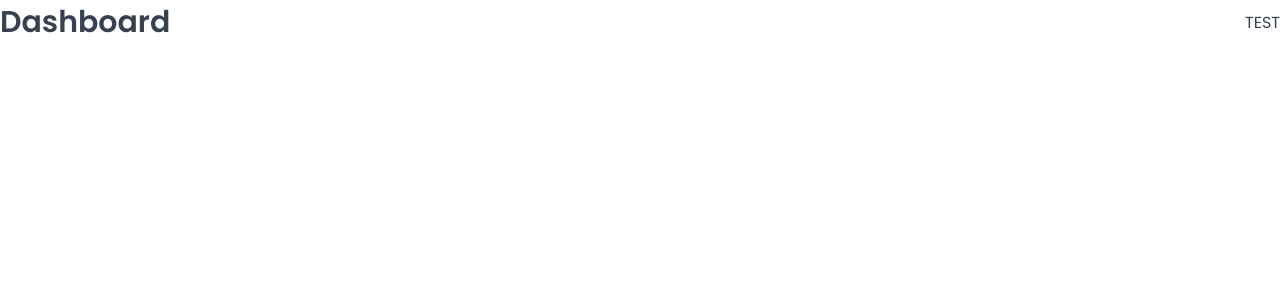
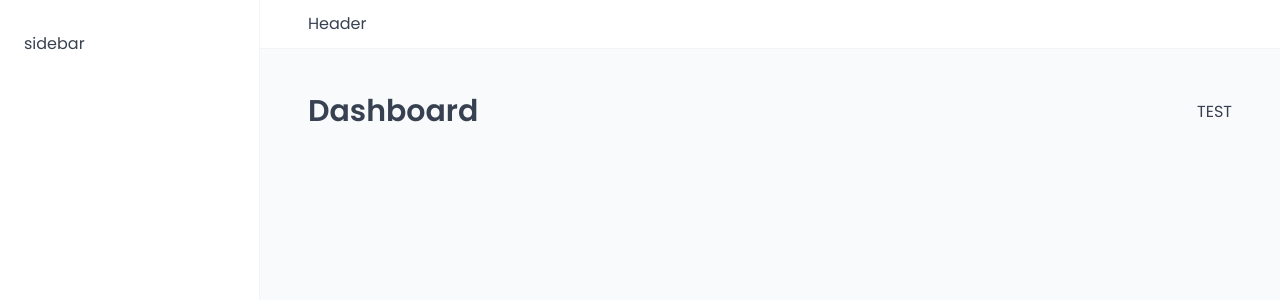
Before and after one commit to RodrigoSierraV/the_wild_oasis, a React (Vite) app: page /dashboard in a window 1280 px wide. Shown: the top 300 px of the page. Built offline with nearby package versions, Linux system fonts and the light colour scheme; a web font is replaced by a local one.

Commit message:
Build App layout

```diff
--- a/src/App.jsx
+++ b/src/App.jsx
@@ -9,6 +9,7 @@
 import Account from "./pages/Account"
 import Login from "./pages/Login"
 import PageNotFound from "./pages/PageNotFound"
+import AppLayout from "./ui/AppLayout";
 
 function App() {
   return (
@@ -16,6 +17,7 @@
       <GlobalStyles />
       <BrowserRouter>
         <Routes>
+          <Route element={<AppLayout />}>
             <Route index element={<Navigate replace to="dashboard" />} />
             <Route path="dashboard" element={<Dashboard />} />
             <Route path="bookings" element={<Bookings />} />
@@ -23,6 +25,7 @@
             <Route path="users" element={<Users />} />
             <Route path="settings" element={<Settings />} />
             <Route path="account" element={<Account />} />
+          </Route>
           <Route path="login" element={<Login />} />
           <Route path="*" element={<PageNotFound />} />
         </Routes>
--- /dev/null
+++ b/src/ui/AppLayout.jsx
@@ -0,0 +1,30 @@
+import { Outlet } from "react-router-dom"
+import Sidebar from "./Sidebar"
+import Header from "./Header"
+import styled from "styled-components"
+
+const StyledAppLayout = styled.div`
+  display: grid;
+  grid-template-columns: 26rem 1fr;
+  grid-template-rows: auto 1fr;
+  height: 100dvh;
+`
+
+const Main = styled.main`
+  background-color: var(--color-grey-50);
+  padding: 4rem 4.8rem 6.4rem;
+`;
+
+function AppLayout() {
+  return (
+    <StyledAppLayout>
+      <Header />
+      <Sidebar />
+      <Main>
+        <Outlet />
+      </Main>
+    </StyledAppLayout>
+  )
+}
+
+export default AppLayout
--- /dev/null
+++ b/src/ui/Header.jsx
@@ -0,0 +1,16 @@
+import styled from "styled-components"
+
+const StyledHeader = styled.header`
+  background-color: var(--color-grey-0);
+  padding: 1.2rem 4.8rem;
+  border-bottom: 1px solid var(--color-grey-100);
+`
+function Header() {
+  return (
+    <StyledHeader>
+      Header
+    </StyledHeader>
+  )
+}
+
+export default Header
--- /dev/null
+++ b/src/ui/Sidebar.jsx
@@ -0,0 +1,18 @@
+import styled from "styled-components"
+
+const StyledSideBar = styled.aside`
+  background-color: var(--color-grey-0);
+  padding: 3.2rem 2.4rem;
+  border-right: 1px  solid var(--color-grey-100);
+  grid-row: 1 / -1;
+`
+
+function Sidebar() {
+  return (
+    <StyledSideBar>
+      sidebar
+    </StyledSideBar>
+  )
+}
+
+export default Sidebar
```
Lines whose indentation alone changed are shown as unchanged.
